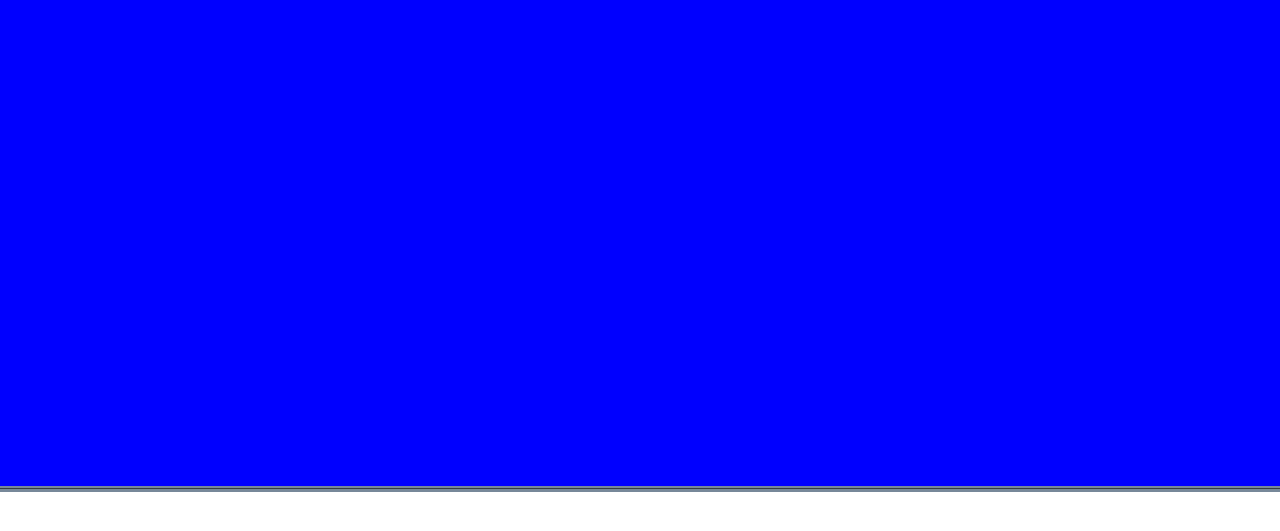
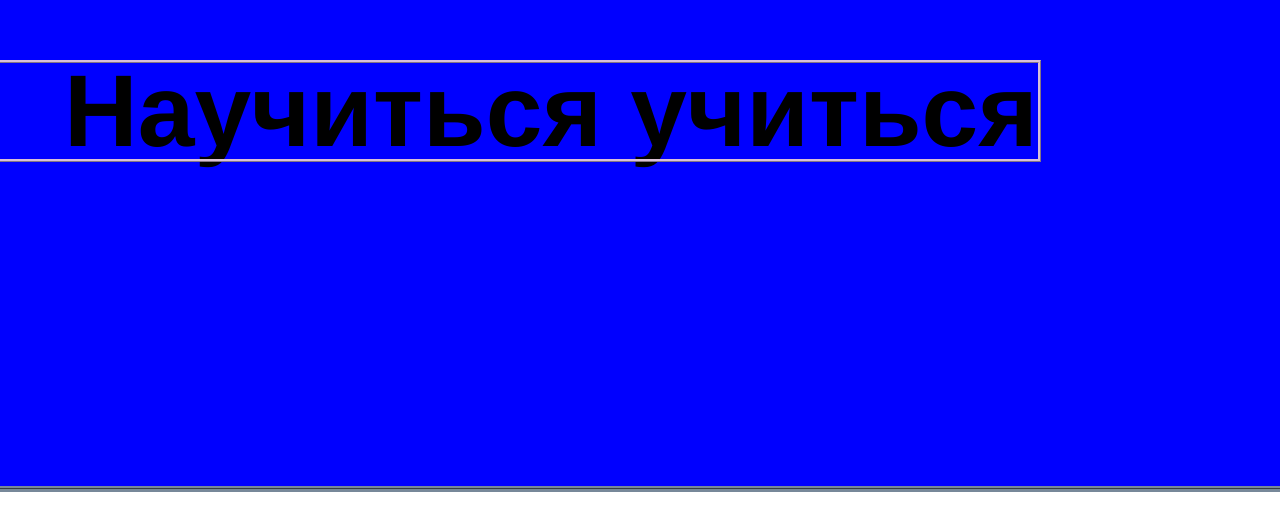
Before and after one commit to DmitriyShaidurov/how-to-learn, a plain HTML site: page index.html in a window 1280 px wide. Shown: the part 267-798 px from the top of the page. Drawn offline with Linux system fonts and the light colour scheme.

Commit message:
сохранил html

```diff
--- a/index.html
+++ b/index.html
@@ -11,7 +11,7 @@
 <body>
   <div class="page">
     <header class="header">
-
+        <h1 class="header__title">Научиться учиться</h1>
     </header>
     <main class="content">
       <section class="description">
```
